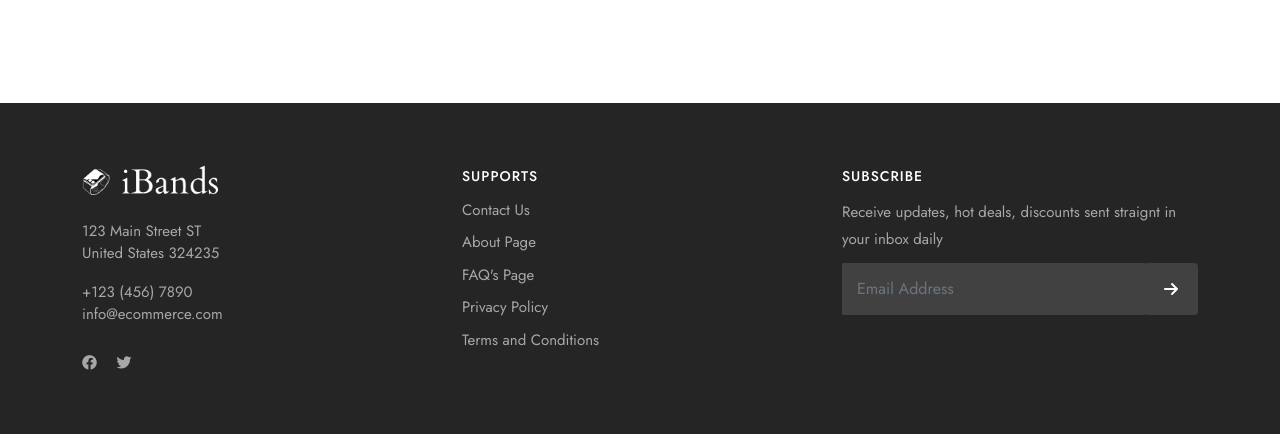
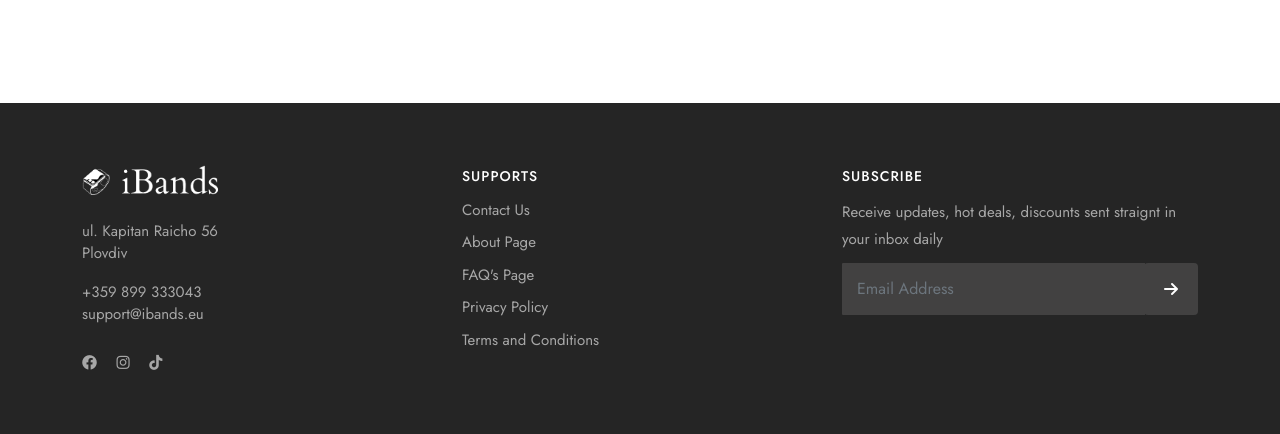
Before and after one commit to dib1g19/iBands, a Django app: page / in a window 1280 px wide. Shown: the part 3600-4034 px from the top of the page. Run offline with Django 4.2, Linux system fonts and the light colour scheme; data comes from the database, SQL or seed files in the repository; parts of the project's set-up code (start-up, migrations or seed data) failed here and were passed over; some libraries are stand-ins or nearby versions.

Commit message:
update html

```diff
--- a/templates/customer/sidebar.html
+++ b/templates/customer/sidebar.html
@@ -26,9 +26,6 @@
                     <a href="{% url 'customer:addresses' %}" class="{% if '/customer/addresses/' in request.path or '/customer/address_detail/' in request.path or '/customer/address_create/' in request.path %} active {% endif %}"><i class="fas fa-map-marker me-2"></i>Address</a>
                 </li>
                 <li>
-                    <a href="{% url 'customer:addresses' %}" class="{% if '/customer/addresses/' in request.path or '/customer/address_detail/' in request.path or '/customer/address_create/' in request.path %} active {% endif %}"><i class="fas fa-map-marker me-2"></i>Address</a>
-                </li>
-                <li>
                     <a href="{% url 'customer:profile' %}" class="{% if '/customer/profile/' in request.path %} active{% endif %}"><i class="fas fa-user me-2"></i>Profile</a>
                 </li>
                 <li>
--- a/templates/partials/base.html
+++ b/templates/partials/base.html
@@ -154,15 +154,18 @@
                                 <div class="footer_widget">
                                     <img src="{% static 'assets/img/logo-light.png' %}" class="img-footer small mb-2" alt="" />
 
-                                    <div class="address mt-3">123 Main Street ST <br />United States 324235</div>
-                                    <div class="address mt-3">+123 (456) 7890<br />info@ecommerce.com</div>
+                                    <div class="address mt-3">ul. Kapitan Raicho 56<br />Plovdiv</div>
+                                    <div class="address mt-3">+359 899 333043<br />support@ibands.eu</div>
                                     <div class="address mt-3">
                                         <ul class="list-inline">
                                             <li class="list-inline-item">
-                                                <a href="#"><i class="fab fa-facebook"></i></a>
+                                                <a href="https://www.facebook.com/share/1EazG79FaH/?mibextid=wwXIfr"><i class="fab fa-facebook"></i></a>
                                             </li>
                                             <li class="list-inline-item">
-                                                <a href="#"><i class="fab fa-twitter"></i></a>
+                                                <a href="https://www.instagram.com/ibandsbg?igsh=MWxoZmkxZGVrOWQ3Zg%3D%3D&utm_source=qr"><i class="fab fa-instagram"></i></a>
+                                            </li>
+                                            <li class="list-inline-item">
+                                                <a href="https://www.tiktok.com/@ibandsbg?_t=8sEeWXyGNuB&_r=1"><i class="fab fa-tiktok"></i></a>
                                             </li>
                                         </ul>
                                     </div>
--- a/templates/store/checkout.html
+++ b/templates/store/checkout.html
@@ -148,7 +148,7 @@
 
 
 
-                <div class="w-100 mt-3">
+                <!-- <div class="w-100 mt-3">
                     <button type="button" id="stripe-payment" class="btn rounded text-primary fw-bold w-100 mb-3 payment-btn-stripe" style="background-color: #bcb9f2b4;">
                         <img style="width: 100px; height: 30px; object-fit: contain;" src="https://hostbillapp.com/appstore/payment_stripe/images/thumbnails/m_logo.png" alt="">
                     </button>
@@ -194,7 +194,7 @@
                     </form>
                     <div id="paypal-button-container"></div>
 
-                </div>
+                </div> -->
 
 
             </div>
--- a/templates/store/index.html
+++ b/templates/store/index.html
@@ -37,7 +37,7 @@
         <div class="row justify-content-center">
             <div class="col-xl-12 col-lg-12 col-md-12 col-sm-12">
                 <div class="sec_title position-relative text-center">
-                    <h1 class="ft-bold pt-3">Trending Categories <img src="https://cdn-icons-png.flaticon.com/128/7183/7183999.png" width="40" alt=""></h1>
+                    <h1 class="ft-bold pt-3">Категории <img src="https://cdn-icons-png.flaticon.com/128/7183/7183999.png" width="40" alt=""></h1>
                 </div>
             </div>
         </div>
```
